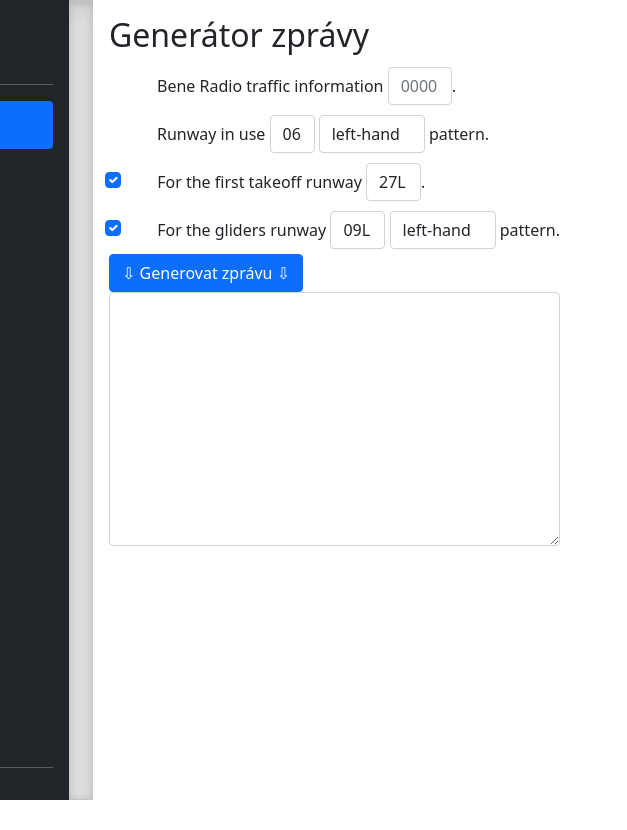
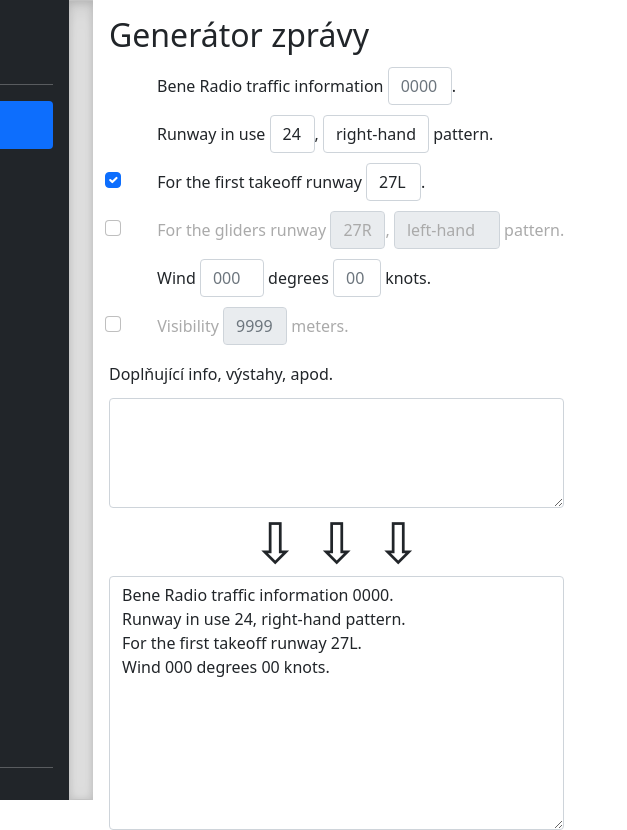
Before and after one commit to pocitas/atis, a website: page index.html in a window 1280 px wide. Shown: the full height of the page, 211-838 px from the left. Before the commit the page ends 800 px from the top, so only its background shows below. Drawn offline with nearby package versions, Linux system fonts and the light colour scheme.

Commit message:
Message generator UI - additional blocks. Updates handled by Vue.

```diff
--- a/index.html
+++ b/index.html
@@ -59,19 +59,19 @@
         <!-- Message generator tab-->
         <form class="messageGenerator">
           <div class="form-group">
-            Bene Radio traffic information
-            <input type="text" id="releaseTimeTextbox" class="form-control" style="width:4rem; display:inline;" placeholder="0000" maxlength="4">.
+            <label for="releaseTimeTextbox">Bene Radio traffic information</label>
+            <input v-model="a.releaseTime" type="text" id="releaseTimeTextbox" class="form-control" style="width:4rem; display:inline;" placeholder="0000" maxlength="4">.
           </div>
 
           <div class="form-group">
             <label for="rwySelect">Runway in use</label>
-            <select class="form-control" id="rwySelect">
+            <select v-model="a.rwySelect" class="form-control" id="rwySelect">
               <option>06</option>
               <option>09</option>
               <option>24</option>
               <option>27</option>
-            </select>
-            <select class="form-control" id="patternSelect">
+            </select>,
+            <select v-model="a.patternSelect" class="form-control" id="patternSelect">
               <option>left-hand</option>
               <option>right-hand</option>
             </select>
@@ -80,39 +80,74 @@
 
           <div class="form-group optional">
             <div class="form-check">
-              <input checked onClick="toggleDisabled('rwyTakeoffBlock', this)" class="form-check-input" type="checkbox" value="" id="takeoffCheckbox">
+              <input v-model="a.takeoffCheckbox" class="form-check-input" type="checkbox" id="takeoffCheckbox">
             </div>
-            <div id="rwyTakeoffBlock" class="optional">
+            <div v-bind:class="{ disabled: !a.takeoffCheckbox }" id="rwyTakeoffBlock" class="optional">
               <label for="rwyTakeoffSelect">For the first takeoff runway</label>
-              <select class="form-control" id="rwyTakeoffSelect">
+              <select v-model="a.rwyTakeoffSelect"
+                      v-bind:class="{ disabled: !a.takeoffCheckbox }"
+                      :disabled="a.takeoffCheckbox == 0"
+                      id="rwyTakeoffSelect" class="form-control">
                 <option>27L</option>
                 <option>27R</option>
               </select>.
             </div>
           </div>
+
           <div class="form-group optional">
             <div class="form-check">
-              <input checked onClick="toggleDisabled('rwyGlidersBlock', this)" class="form-check-input" type="checkbox" value="" id="glidersCheckbox">
+              <input v-model="a.glidersCheckbox" class="form-check-input" type="checkbox" id="glidersCheckbox">
             </div>
-            <div id="rwyGlidersBlock" class="optional">
-              <label for="rwySelect">For the gliders runway</label>
-              <select class="form-control" id="rwyGlidersSelect">
+            <div v-bind:class="{ disabled: !a.glidersCheckbox }" id="rwyGlidersBlock" class="optional">
+              <label for="rwyGlidersSelect">For the gliders runway</label>
+              <select v-model="a.rwyGlidersSelect"
+                      v-bind:class="{ disabled: !a.glidersCheckbox }"
+                      :disabled="a.glidersCheckbox == 0"
+                      class="form-control" id="rwyGlidersSelect">
                 <option>09L</option>
                 <option>27R</option>
                 <option>06</option>
                 <option>24</option>
-              </select>
-              <select class="form-control" id="patternGlidersSelect">
+              </select>,
+              <select v-model="a.patternGlidersSelect"
+                      v-bind:class="{ disabled: !a.glidersCheckbox }"
+                      :disabled="a.glidersCheckbox == 0"
+                      class="form-control" id="patternGlidersSelect">
                 <option>left-hand</option>
                 <option>right-hand</option>
               </select>
-              <label for="patternSelect">pattern.</label>
+              <label for="patternGlidersSelect">pattern.</label>
             </div>
           </div>
+
+          <div class="form-group">
+            <label for="windDirectionTextbox">Wind</label>
+            <input v-model="a.windDirection" type="text" id="windDirectionTextbox" class="form-control" style="width:4rem; display:inline;" placeholder="000" maxlength="3">
+            <label for="windDirectionTextbox">degrees</label>
+            <input v-model="a.windSpeed" type="text" id="windSpeedTextbox" class="form-control" style="width:3rem; display:inline;" placeholder="00" maxlength="2">
+            <label for="windSpeedTextbox">knots.</label>
+          </div>
+
+          <div class="form-group optional">
+            <div class="form-check">
+              <input v-model="a.visibilityCheckbox" class="form-check-input" type="checkbox" id="visibilityCheckbox">
+            </div>
+            <div v-bind:class="{ disabled: !a.visibilityCheckbox }" id="visibilityBlock" class="optional">
+              <label for="visibilityTextbox">Visibility </label>
+              <input v-model="a.visibility"
+                     v-bind:class="{ disabled: !a.visibilityCheckbox }"
+                     :disabled="a.visibilityCheckbox == 0"type="text"
+                     id="visibilityTextbox" class="form-control" style="width:4rem; display:inline;" placeholder="9999" maxlength="4"> meters.
+            </div>
+          </div>
+
+          <label for="messageSuffix">Doplňující info, výstahy, apod.</label>
+          <textarea v-model="a.messageSuffix" class="form-control" id="messageSuffix" rows="4" spellcheck="false"></textarea>
         </form>
-        <button id="generateMessage" onclick="a.generateMessage()" type="button" class="btn btn-primary">&#8681; Generovat zprávu &#8681;</button>
+        <!--<button id="generateMessage" onclick="a.generateMessage()" type="button" class="btn btn-primary">&#8681; Generovat zprávu &#8681;</button>-->
+        <div class="text-center display-4">&#8681; &#8681; &#8681;</div>
         <form>
-          <textarea class="form-control" id="messageTextarea" rows="10"></textarea>
+          <textarea class="form-control" id="messageTextarea" rows="10" spellcheck="false">{{ messageString }}</textarea>
         </form>
       </div>
       <div id="record" class="tab-pane fade" role="tabpanel">
--- a/js/atis.js
+++ b/js/atis.js
@@ -1,31 +1,36 @@
-// disable optional message blocks
-function toggleDisabled(elementId, checkboxElement) {
-  let el = document.getElementById(elementId);
-  let formElements = el.querySelectorAll("input, select");
-  elements = [...formElements, el]
-  if(checkboxElement.checked) {
-    elements.forEach(function(element) {
-      element.removeAttribute("disabled");
-      element.classList.remove("disabled");
-    });
-  }
-  else {
-    elements.forEach(function(element) {
-      element.setAttribute("disabled","disabled");
-      element.classList.add("disabled");
-    });
-  }
-}
+// TODO: Kam se mi poděl kód, automaticky načítající čas vydání?
 
 // ATIS application object
 var a = {
   version: "0.0.1",
   messageString: "",
+  takeoffCheckbox: true,
+  glidersCheckbox: false,
+  visibilityCheckbox: false,
+  releaseTime: "",
+  rwySelect: "24",
+  patternSelect: "right-hand",
+  rwyTakeoffSelect: "27L",
+  rwyGlidersSelect: "27R",
+  patternGlidersSelect: "left-hand",
+  windDirection: "",
+  windSpeed: "",
+  visibility: "",
+  messageSuffix: ""
+  /*,
   generateMessage: function(){
-
-    this.messageString = "Bene Radio traffic information " + document.getElementById("releaseTimeTextbox").value;
-    console.log(this.messageString);
-  }
+    // default values
+    let timeText = this.releaseTime || "0000";
+    let visibilityText = this.visibility || "9999";
+    this.messageString  = "Bene Radio traffic information " + timeText + ".\n";
+    this.messageString += "Runway in use " + this.rwySelect + ", " + this.patternSelect + " pattern.\n";
+    if(this.takeoffCheckbox) this.messageString += "For the first takeoff runway " + this.rwyTakeoffSelect + ".\n"
+    if(this.glidersCheckbox) this.messageString += "For the gliders runway " + this.rwyGlidersSelect + ", " + this.patternGlidersSelect + " pattern.\n";
+    this.messageString += "Wind " + this.windDirection + " degrees " + this.windSpeed + " knots.\n";
+    // TODO: rozliš dohlednost na metry nebo kilometry.
+    if(this.visibilityCheckbox) this.messageString += "Visibility " + visibilityText + " meters.\n";
+    this.messageString += this.messageSuffix;
+  }*/
 }
 
 // Vue object
@@ -33,5 +38,24 @@ var v = new Vue({
   el: '#mainContainer',
   data: {
     a
+  },
+  computed: {
+    messageString: function(){
+      // default values
+      let releaseTime = a.releaseTime || "0000";
+      let windDirection = a.windDirection || "000";
+      let windSpeed = a.windSpeed || "00";
+      let visibility = a.visibility || "9999";
+      let messageString;
+      messageString  = "Bene Radio traffic information " + releaseTime + ".\n";
+      messageString += "Runway in use " + a.rwySelect + ", " + a.patternSelect + " pattern.\n";
+      if(a.takeoffCheckbox) messageString += "For the first takeoff runway " + a.rwyTakeoffSelect + ".\n"
+      if(a.glidersCheckbox) messageString += "For the gliders runway " + a.rwyGlidersSelect + ", " + a.patternGlidersSelect + " pattern.\n";
+      messageString += "Wind " + windDirection + " degrees " + windSpeed + " knots.\n";
+      // TODO: rozliš dohlednost na metry nebo kilometry.
+      if(a.visibilityCheckbox) messageString += "Visibility " + visibility + " meters.\n";
+      messageString += a.messageSuffix;
+      return messageString;
+    }
   }
-})
+});
```
